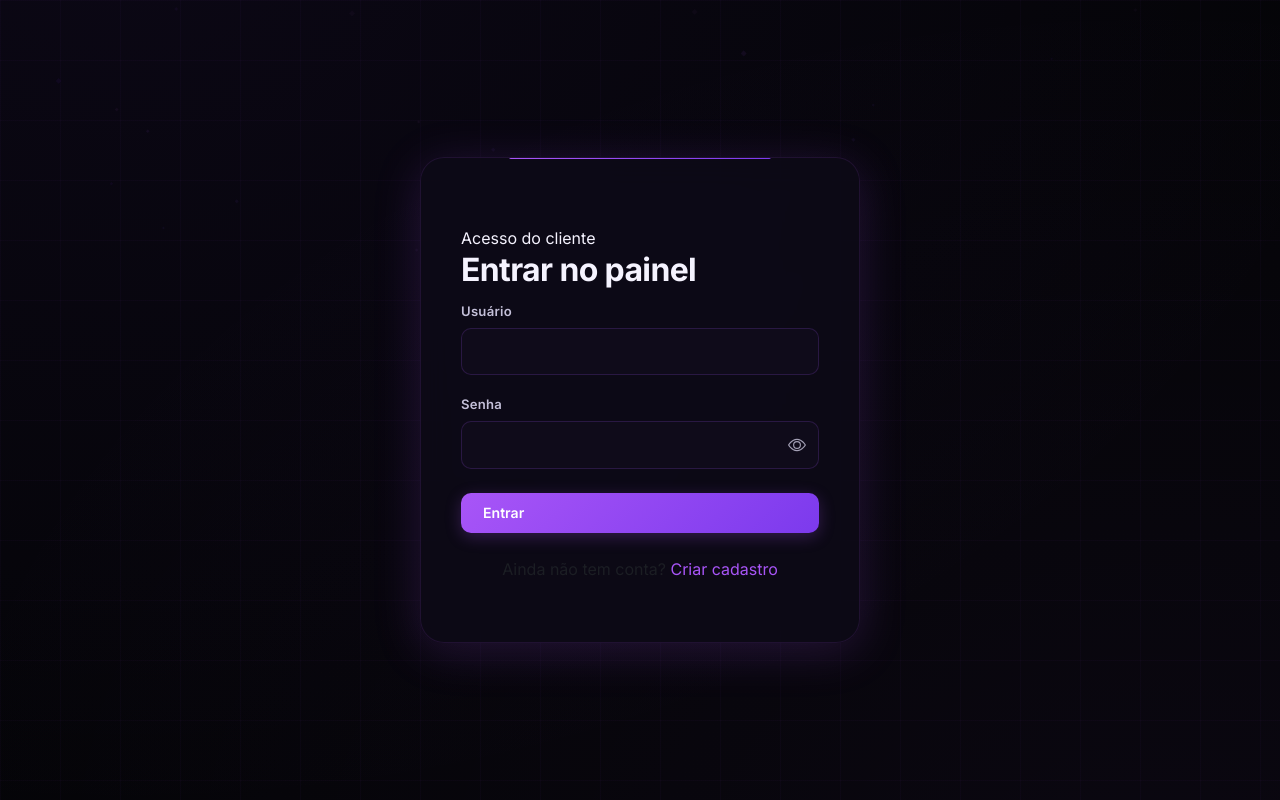
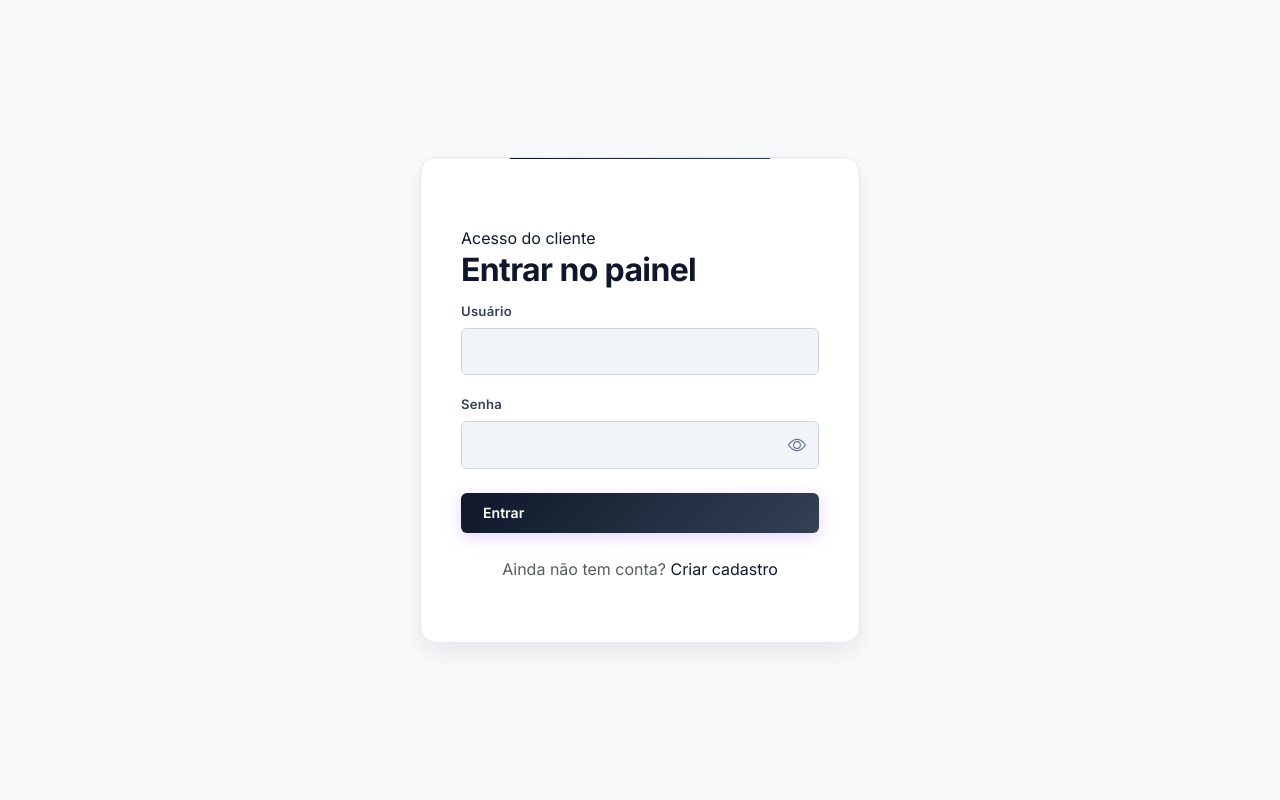
Before and after one commit to MuriloSCunha0/AutoInsta, a Django app: a page that uses templates/base_auth.html in a window 1280 px wide. Run offline with Django 5.2, Linux system fonts and the light colour scheme; parts of the project's set-up code (start-up, migrations or seed data) failed here and were passed over; some libraries are stand-ins or nearby versions.

Commit message:
UI: Refactor para design minimalista e profissional com Light/Dark Mode

```diff
--- a/static/css/theme.css
+++ b/static/css/theme.css
@@ -6,58 +6,58 @@
 /* ── CSS Custom Properties ─────────────────────────────────── */
 :root {
   /* Backgrounds */
-  --bg-body:        #050508;
-  --bg-sidebar:     #07060e;
-  --bg-panel:       rgba(12, 10, 20, 0.85);
-  --bg-card:        rgba(14, 11, 24, 0.80);
-  --bg-card-hover:  rgba(18, 14, 30, 0.92);
-  --bg-input:       rgba(16, 13, 28, 0.90);
-  --bg-topbar:      rgba(7, 6, 14, 0.70);
-  --bg-modal:       rgba(10, 8, 18, 0.95);
-  --bg-toast:       rgba(14, 11, 24, 0.96);
+  --bg-body:        #f8fafc;
+  --bg-sidebar:     #ffffff;
+  --bg-panel:       #ffffff;
+  --bg-card:        #ffffff;
+  --bg-card-hover:  #f8fafc;
+  --bg-input:       #f1f5f9;
+  --bg-topbar:      rgba(255, 255, 255, 0.85);
+  --bg-modal:       #ffffff;
+  --bg-toast:       #ffffff;
 
   /* Borders */
-  --border-subtle:  rgba(168, 85, 247, 0.12);
-  --border-medium:  rgba(168, 85, 247, 0.20);
-  --border-strong:  rgba(168, 85, 247, 0.35);
-  --border-input:   rgba(168, 85, 247, 0.18);
+  --border-subtle:  #e2e8f0;
+  --border-medium:  #cbd5e1;
+  --border-strong:  #94a3b8;
+  --border-input:   #cbd5e1;
 
   /* Text */
-  --text-primary:   #f5f3ff;
-  --text-secondary: #c4c0d9;
-  --text-muted:     #a3a0b5;
-  --text-faint:     #6b6880;
+  --text-primary:   #0f172a;
+  --text-secondary: #334155;
+  --text-muted:     #64748b;
+  --text-faint:     #94a3b8;
 
   /* Accents */
-  --accent:         #a855f7;
-  --accent-dark:    #7c3aed;
-  --accent-glow:    #e879f9;
-  --accent-bg:      rgba(168, 85, 247, 0.10);
+  --accent:         #0f172a;
+  --accent-dark:    #000000;
+  --accent-glow:    #334155;
+  --accent-bg:      #f1f5f9;
 
   /* Status */
-  --success:        #22c55e;
+  --success:        #10b981;
   --warning:        #f59e0b;
   --error:          #ef4444;
   --info:           #3b82f6;
 
   /* Gradients */
-  --grad-primary:   linear-gradient(135deg, #a855f7, #7c3aed);
-  --grad-glow:      linear-gradient(135deg, #a855f7, #e879f9);
-  --grad-subtle:    linear-gradient(180deg, rgba(168,85,247,0.08) 0%, transparent 100%);
+  --grad-primary:   linear-gradient(135deg, #0f172a, #334155);
+  --grad-glow:      linear-gradient(135deg, #0f172a, #334155);
+  --grad-subtle:    linear-gradient(180deg, #f8fafc 0%, transparent 100%);
 
   /* Shadows */
-  --shadow-card:    0 2px 16px rgba(0, 0, 0, 0.35);
-  --shadow-glow:    0 4px 32px rgba(168, 85, 247, 0.12);
-  --shadow-glow-lg: 0 8px 48px rgba(168, 85, 247, 0.18);
-  --shadow-modal:   0 24px 80px rgba(0, 0, 0, 0.65);
+  --shadow-card:    0 1px 3px rgba(0, 0, 0, 0.05), 0 1px 2px rgba(0, 0, 0, 0.03);
+  --shadow-glow:    0 4px 12px rgba(0, 0, 0, 0.05);
+  --shadow-glow-lg: 0 10px 25px rgba(0, 0, 0, 0.08);
+  --shadow-modal:   0 20px 40px rgba(0, 0, 0, 0.12);
 
   /* Layout */
-  --sidebar-w:      280px;
-  --topbar-h:       72px;
-  --radius-sm:      10px;
-  --radius-md:      16px;
-  --radius-lg:      20px;
-  --radius-xl:      24px;
+  --sidebar-w:      260px;
+  --topbar-h:       64px;
+  --radius-sm:      6px;
+  --radius-md:      8px;
+  --radius-lg:      12px;
+  --radius-xl:      16px;
 
   /* Transitions */
   --tr-fast:        0.15s ease;
@@ -88,32 +130,7 @@ body {
   min-height: 100vh;
   overflow-x: hidden;
   position: relative;
-}
-
-/* ── Grid Overlay (subtle futuristic grid) ─────────────────── */
-body::before {
-  content: '';
-  position: fixed;
-  inset: 0;
-  background-image:
-    linear-gradient(rgba(168, 85, 247, 0.03) 1px, transparent 1px),
-    linear-gradient(90deg, rgba(168, 85, 247, 0.03) 1px, transparent 1px);
-  background-size: 60px 60px;
-  pointer-events: none;
-  z-index: 0;
-}
-
-body::after {
-  content: '';
-  position: fixed;
-  top: -50%;
-  left: -50%;
-  width: 200%;
-  height: 200%;
-  background: radial-gradient(ellipse at 30% 20%, rgba(124, 58, 237, 0.06) 0%, transparent 50%),
-              radial-gradient(ellipse at 70% 80%, rgba(168, 85, 247, 0.04) 0%, transparent 50%);
-  pointer-events: none;
-  z-index: 0;
+  transition: background-color var(--tr-smooth), color var(--tr-smooth);
 }
 
 /* ── Custom Scrollbar ──────────────────────────────────────── */
@@ -167,42 +184,6 @@ a:hover {
 ::selection {
   background: rgba(168, 85, 247, 0.30);
   color: #fff;
-}
-
-/* ── Diamond Rain Animation ────────────────────────────────── */
-.diamond-rain {
-  position: fixed;
-  inset: 0;
-  overflow: hidden;
-  pointer-events: none;
-  z-index: 0;
-}
-
-.diamond-rain .diamond {
-  position: absolute;
-  width: 8px;
-  height: 8px;
-  background: var(--accent);
-  opacity: 0;
-  transform: rotate(45deg);
-  animation: diamondFall linear infinite;
-}
-
-@keyframes diamondFall {
-  0% {
-    opacity: 0;
-    transform: rotate(45deg) translate(0, -20px) scale(0.5);
-  }
-  10% {
-    opacity: 0.12;
-  }
-  90% {
-    opacity: 0.08;
-  }
-  100% {
-    opacity: 0;
-    transform: rotate(45deg) translate(80px, 100vh) scale(0.3);
-  }
 }
 
 /* ── App Shell ─────────────────────────────────────────────── */
--- a/static/js/app.js
+++ b/static/js/app.js
@@ -5,48 +5,27 @@
 (function () {
   'use strict';
 
-  /* ── Diamond Rain Animation ─────────────────────────────── */
-  function initDiamondRain() {
-    const container = document.querySelector('.diamond-rain');
-    if (!container) return;
+  /* ── Theme Toggler ─────────────────────────────── */
+  function initThemeToggle() {
+    const toggleBtn = document.getElementById('theme-toggle');
+    const toggleIcon = document.getElementById('theme-icon');
+    if (!toggleBtn) return;
 
-    const DIAMOND_COUNT = 35;
+    function updateIcon() {
+      const isDark = document.documentElement.getAttribute('data-theme') === 'dark';
+      if(toggleIcon) toggleIcon.className = isDark ? 'bi bi-sun-fill' : 'bi bi-moon-fill';
+    }
 
-    for (let i = 0; i < DIAMOND_COUNT; i++) {
-      createDiamond(container);
-    }
-  }
+    updateIcon();
 
-  function createDiamond(container) {
-    const diamond = document.createElement('span');
-    diamond.className = 'diamond';
+    toggleBtn.addEventListener('click', () => {
+      const isDark = document.documentElement.getAttribute('data-theme') === 'dark';
+      const newTheme = isDark ? 'light' : 'dark';
 
-    const size = Math.random() * 6 + 4;          // 4-10px
-    const left = Math.random() * 100;             // 0-100%
-    const delay = Math.random() * 15;             // 0-15s
-    const duration = Math.random() * 12 + 10;     // 10-22s
-    const opacity = Math.random() * 0.10 + 0.04;  // 0.04-0.14
-
-    diamond.style.cssText = `
-      width: ${size}px;
-      height: ${size}px;
-      left: ${left}%;
-      top: -20px;
-      animation-delay: ${delay}s;
-      animation-duration: ${duration}s;
-      opacity: ${opacity};
-    `;
-
-    // Alternate colors
-    const colors = [
-      'rgba(168, 85, 247, 0.6)',
-      'rgba(124, 58, 237, 0.5)',
-      'rgba(232, 121, 249, 0.4)',
-      'rgba(139, 92, 246, 0.5)',
-    ];
-    diamond.style.background = colors[Math.floor(Math.random() * colors.length)];
-
-    container.appendChild(diamond);
+      document.documentElement.setAttribute('data-theme', newTheme);
+      localStorage.setItem('theme', newTheme);
+      updateIcon();
+    });
   }
 
   /* ── Toast Notification System ──────────────────────────── */
@@ -327,7 +306,7 @@
 
   /* ── Init ───────────────────────────────────────────────── */
   function init() {
-    initDiamondRain();
+    initThemeToggle();
     initMobileMenu();
     initHTMX();
     initStatusPolling();
```
Also changed, not shown: other parts of static/css/theme.css (+42 -0 lines), templates/base.html (+10 -6 lines).
